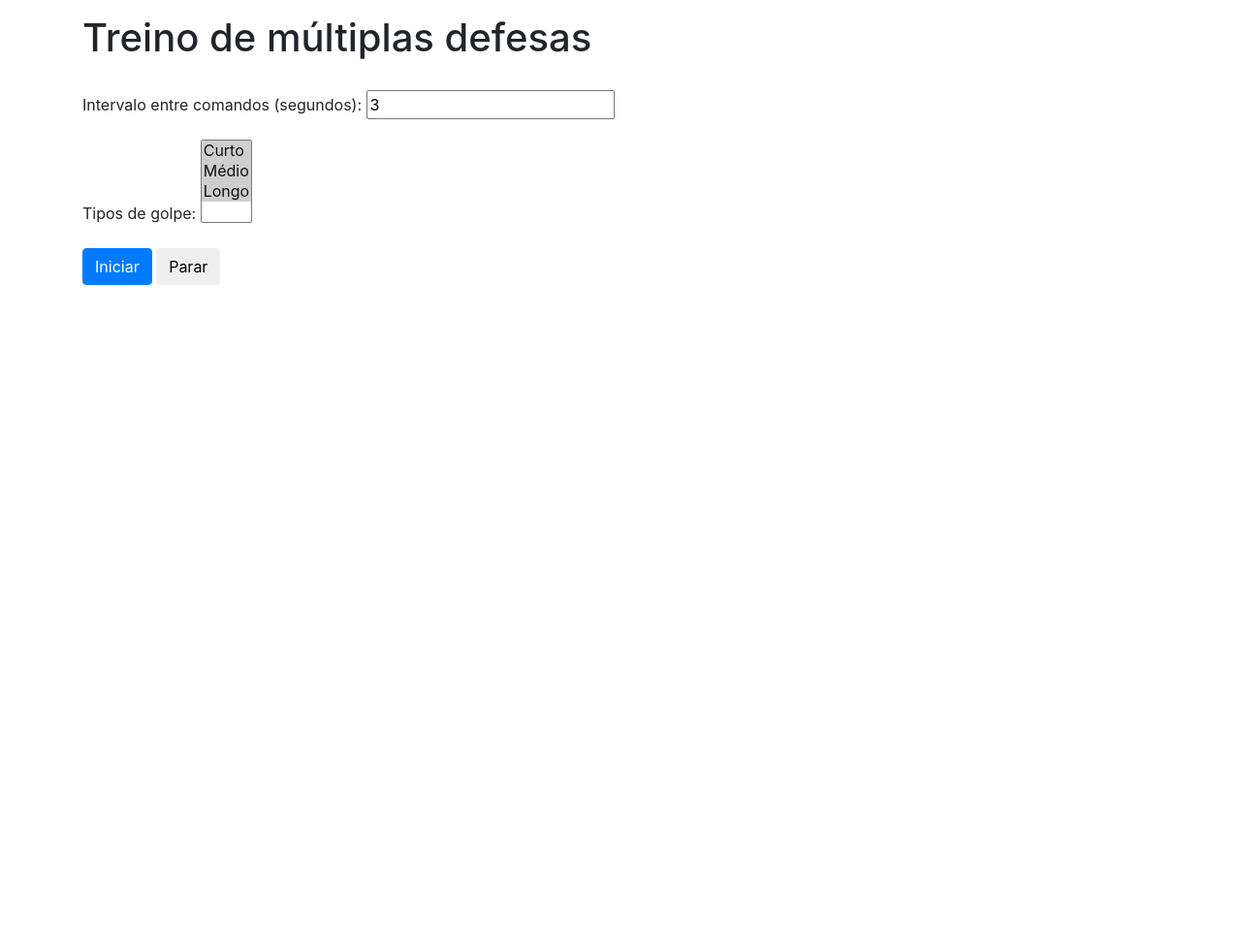
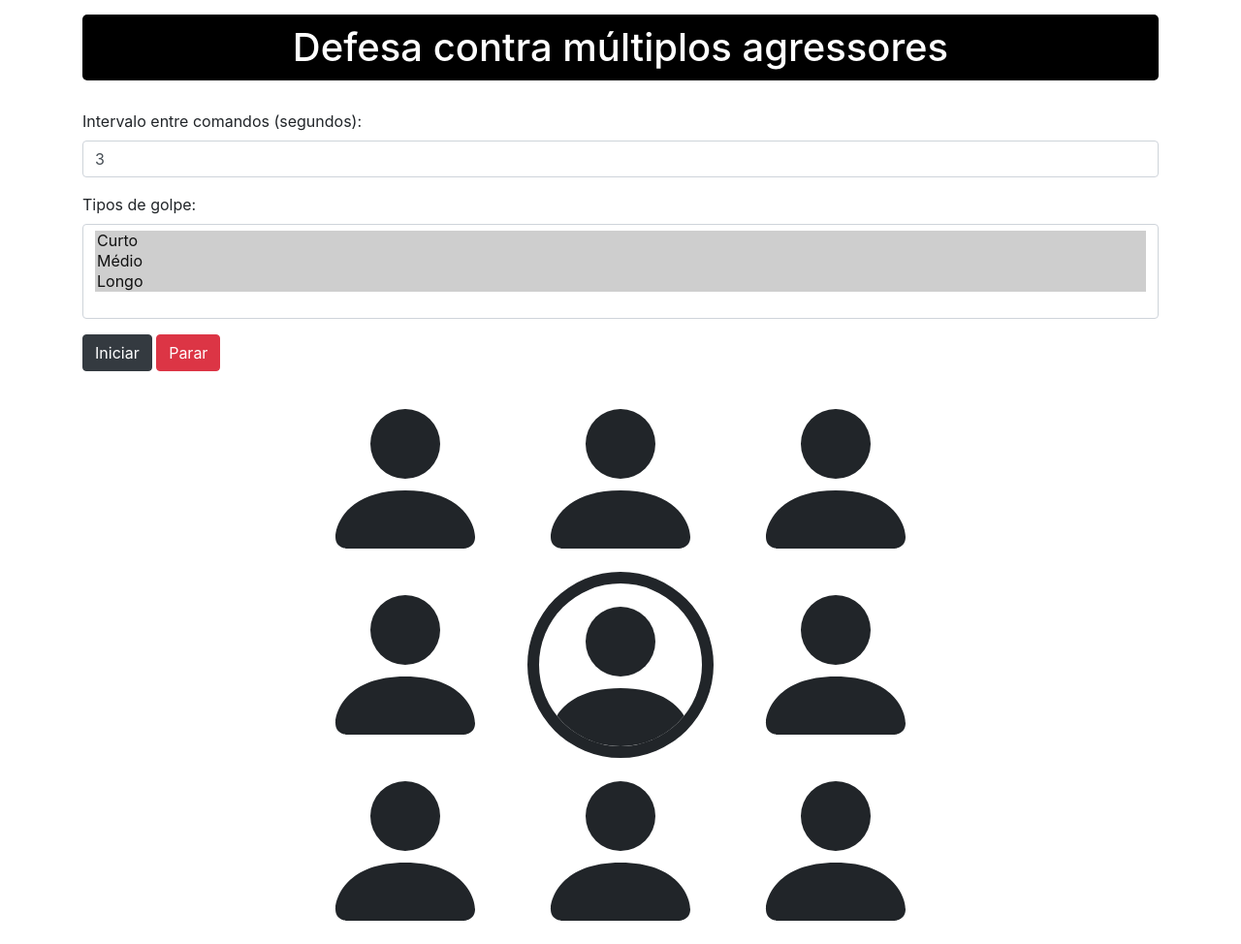
Before and after one commit to thaismf/treino-multiplas-defesas, a plain HTML site: page index.html in a window 1280 px wide. Shown: the whole page at 97% size. Before the commit the page ends 800 px from the top, so only its background shows below. Drawn offline with nearby package versions, Linux system fonts and the light colour scheme.

Commit message:
Inclusion of aggressors icons

```diff
--- a/index.html
+++ b/index.html
@@ -12,6 +12,31 @@
 
             form {
                 margin-top: 30px;
+            }
+
+            .black{
+                background-color: #000;
+                border-radius: 5px;
+            }
+
+            h1{
+                color: #fff;
+                text-align: center;
+                padding: 10px;
+            }
+
+            .icons{
+                margin-top: 50px;
+                width: 60%;
+                margin: 0 auto;
+            }
+
+            .col-md-4 {
+                width: 30%;
+            }
+
+            .red{
+                color: red;
             }
         </style>
     </head>
@@ -29,24 +54,68 @@
         <audio id="longo"><source src="longo.mp3" type="audio/mpeg">Your browser does not support the audio element.</audio>
 
         <div class="container">
-            <h1>Treino de múltiplas defesas</h1>
+            <div class="black">
+                <h1>Defesa contra múltiplos agressores</h1>
+            </div>
             <form>
+                <div>
                     <div class="form-group">
                         <label for="interval">Intervalo entre comandos (segundos):</label>
-                    <input type="number" value="3" id="interval" name="interval" />
+                        <input type="number" value="3" id="interval" name="interval" class="form-control" />
                     </div>
 
                     <div class="form-group">
                         <label for="types">Tipos de golpe:</label>
-                    <select name="types" id="types" multiple="multiple">
+                        <select name="types" id="types" multiple="multiple" class="form-control">
                             <option value="curto" selected>Curto</option>
                             <option value="medio" selected>Médio</option>
                             <option value="longo" selected>Longo</option>
                         </select>
                     </div>
 
-                <button onclick="play()" class="btn btn-primary" type="button" id="start">Iniciar</button>
-                <button onclick="stop()" class="btn btn-secundary" type="button">Parar</button>
+                    <button onclick="play()" class="btn btn-dark" type="button" id="start">Iniciar</button>
+                    <button onclick="stop()" class="btn btn-danger" type="button">Parar</button>
+                </div>
+
+                <div class="container icons">
+                    <div class="row">
+                        <svg class="bi bi-person-fill col-md-4" id="aggressor-1" viewBox="0 0 16 16" fill="currentColor" xmlns="http://www.w3.org/2000/svg">
+                            <path fill-rule="evenodd" d="M3 14s-1 0-1-1 1-4 6-4 6 3 6 4-1 1-1 1H3zm5-6a3 3 0 1 0 0-6 3 3 0 0 0 0 6z"/>
+                        </svg>
+                        <svg class="bi bi-person-fill col-md-4" id="aggressor-2" viewBox="0 0 16 16" fill="currentColor" xmlns="http://www.w3.org/2000/svg">
+                            <path fill-rule="evenodd" d="M3 14s-1 0-1-1 1-4 6-4 6 3 6 4-1 1-1 1H3zm5-6a3 3 0 1 0 0-6 3 3 0 0 0 0 6z"/>
+                        </svg>
+                        <svg class="bi bi-person-fill col-md-4" id="aggressor-3" viewBox="0 0 16 16" fill="currentColor" xmlns="http://www.w3.org/2000/svg">
+                            <path fill-rule="evenodd" d="M3 14s-1 0-1-1 1-4 6-4 6 3 6 4-1 1-1 1H3zm5-6a3 3 0 1 0 0-6 3 3 0 0 0 0 6z"/>
+                        </svg>
+                    </div>
+
+                    <div class="row">
+                        <svg class="bi bi-person-fill col-md-4" id="aggressor-8" viewBox="0 0 16 16" fill="currentColor" xmlns="http://www.w3.org/2000/svg">
+                            <path fill-rule="evenodd" d="M3 14s-1 0-1-1 1-4 6-4 6 3 6 4-1 1-1 1H3zm5-6a3 3 0 1 0 0-6 3 3 0 0 0 0 6z"/>
+                        </svg>
+                        <svg class="bi bi-person-circle col-md-4" id="me" viewBox="0 0 16 16" fill="currentColor" xmlns="http://www.w3.org/2000/svg">
+                            <path d="M13.468 12.37C12.758 11.226 11.195 10 8 10s-4.757 1.225-5.468 2.37A6.987 6.987 0 0 0 8 15a6.987 6.987 0 0 0 5.468-2.63z"/>
+                            <path fill-rule="evenodd" d="M8 9a3 3 0 1 0 0-6 3 3 0 0 0 0 6z"/>
+                            <path fill-rule="evenodd" d="M8 1a7 7 0 1 0 0 14A7 7 0 0 0 8 1zM0 8a8 8 0 1 1 16 0A8 8 0 0 1 0 8z"/>
+                        </svg>
+                        <svg class="bi bi-person-fill col-md-4" id="aggressor-4" viewBox="0 0 16 16" fill="currentColor" xmlns="http://www.w3.org/2000/svg">
+                            <path fill-rule="evenodd" d="M3 14s-1 0-1-1 1-4 6-4 6 3 6 4-1 1-1 1H3zm5-6a3 3 0 1 0 0-6 3 3 0 0 0 0 6z"/>
+                        </svg>
+                    </div>
+
+                    <div class="row">
+                        <svg class="bi bi-person-fill col-md-4" id="aggressor-7" viewBox="0 0 16 16" fill="currentColor" xmlns="http://www.w3.org/2000/svg">
+                            <path fill-rule="evenodd" d="M3 14s-1 0-1-1 1-4 6-4 6 3 6 4-1 1-1 1H3zm5-6a3 3 0 1 0 0-6 3 3 0 0 0 0 6z"/>
+                        </svg>
+                        <svg class="bi bi-person-fill col-md-4" id="aggressor-6" viewBox="0 0 16 16" fill="currentColor" xmlns="http://www.w3.org/2000/svg">
+                            <path fill-rule="evenodd" d="M3 14s-1 0-1-1 1-4 6-4 6 3 6 4-1 1-1 1H3zm5-6a3 3 0 1 0 0-6 3 3 0 0 0 0 6z"/>
+                        </svg>
+                        <svg class="bi bi-person-fill col-md-4" id="aggressor-5" viewBox="0 0 16 16" fill="currentColor" xmlns="http://www.w3.org/2000/svg">
+                            <path fill-rule="evenodd" d="M3 14s-1 0-1-1 1-4 6-4 6 3 6 4-1 1-1 1H3zm5-6a3 3 0 1 0 0-6 3 3 0 0 0 0 6z"/>
+                        </svg>
+                    </div>
+                </div>
             </form>
         </div>
 
@@ -70,6 +139,16 @@
                 return new Promise(resolve => setTimeout(resolve, ms));
             }
 
+            function changeColorAggressor(number) {
+                var aggressors = document.getElementsByClassName("col-md-4");
+                [].forEach.call(aggressors, function(ag) {
+                    ag.classList.remove("red");
+                });
+
+                var aggressor = document.getElementById("aggressor-" + number);
+                aggressor.classList.add("red");
+            }
+
             function speakType(){
                 let typeOfBlow = document.getElementById(typesOfBlow[random(minType, maxType)]);
                 typeOfBlow.removeEventListener("ended", command);
@@ -79,10 +158,13 @@
 
             async function command() {
                 execution = setTimeout(async () => {
-                    let number = document.getElementById(random(minAgressors, maxAgressors).toString())
+                    let numberAggressor = random(minAgressors, maxAgressors).toString();
+                    let number = document.getElementById(numberAggressor);
                     number.removeEventListener("ended", speakType);
                     number.addEventListener("ended", speakType);
                     number.play();
+                    changeColorAggressor(numberAggressor);
+
                 }, interval * 1000);
             }
 
```
Lines whose indentation alone changed are shown as unchanged.
